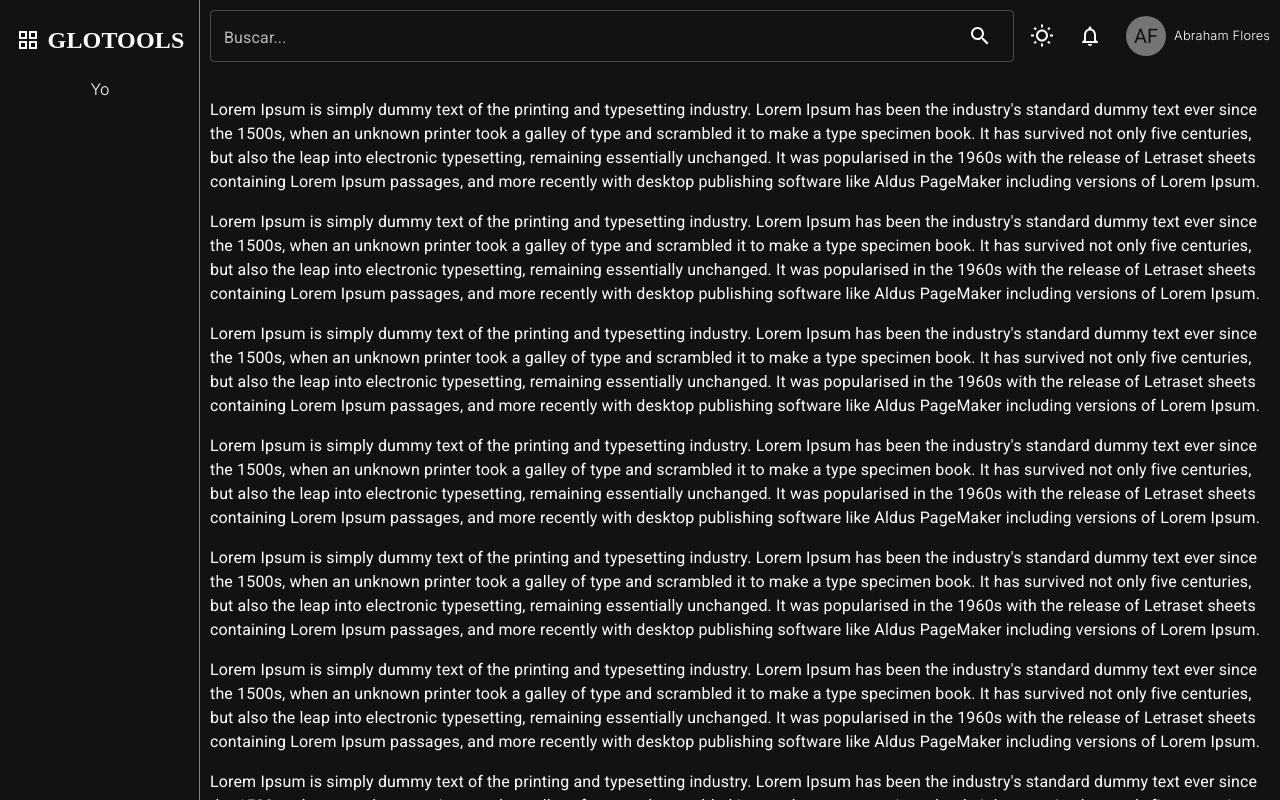
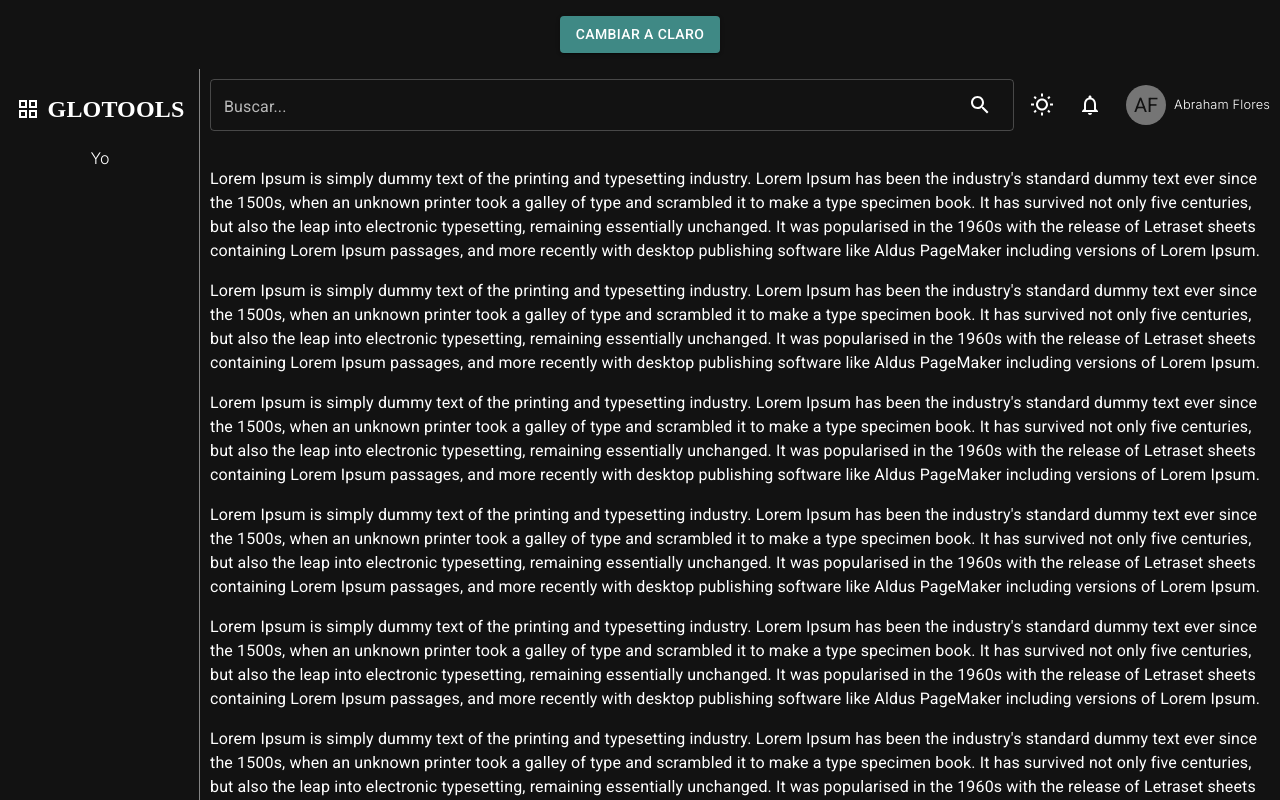
Before and after one commit to Mike1604/FrontEnd-Modular, a React (Vite) app: page / in a window 1280 px wide. Shown: the top 800 px of the page. Built offline with nearby package versions, Linux system fonts and the light colour scheme; a web font is replaced by a local one.

Commit message:
[WIP] Add darkmode logic

```diff
--- a/src/App.jsx
+++ b/src/App.jsx
@@ -1,9 +1,9 @@
-import { useState } from "react";
+import { useState, useEffect } from "react";
 import { RouterProvider } from "react-router";
 import { ThemeProvider } from "@mui/material/styles";
 import CssBaseline from "@mui/material/CssBaseline";
 import { getTheme } from "./Util/MuiTheme";
-/* import Button from "@mui/material/Button"; */
+import Button from "@mui/material/Button";
 import router from "./router/router"
 import "./App.css";
 
@@ -13,16 +13,25 @@ function App() {
 
   const theme = getTheme(darkMode);
 
-  /* const toggleDarkMode = () => setDarkMode(!darkMode); */
+  useEffect(() => {
+    const root = document.documentElement;
+
+    root.style.setProperty('--primary-color', theme.palette.primary.main);
+    root.style.setProperty('--secondary-color', theme.palette.secondary.main);
+    root.style.setProperty('--background-color', theme.palette.background.default);
+    root.style.setProperty('--paper-color', theme.palette.background.paper);
+  }, [theme]);
+
+  const toggleDarkMode = () => setDarkMode(!darkMode);
 
   return (
     <ThemeProvider theme={theme}>
       <CssBaseline />
-      {/* <div style={{ textAlign: "center", padding: "1rem" }}>
+      <div style={{ textAlign: "center", padding: "1rem" }}>
         <Button variant="contained" onClick={toggleDarkMode}>
           Cambiar a {darkMode ? "Claro" : "Oscuro"}
         </Button>
-      </div> */}
+      </div>
       <RouterProvider router={router} />
     </ThemeProvider>
   );
--- a/src/components/home/Sidebar.module.css
+++ b/src/components/home/Sidebar.module.css
@@ -1,4 +1,5 @@
 .sidebar-section {
+  background-color: var(--background-color);
   height: 100vh;
   display: flex;
   flex-flow: column nowrap;
--- a/src/layouts/HomeLayout.module.css
+++ b/src/layouts/HomeLayout.module.css
@@ -16,6 +16,7 @@
 .outlet-grid {
   grid-row: span 1;
   margin: 10px;
+  overflow-y: auto;
 }
 
 
--- a/src/store/store.js
+++ b/src/store/store.js
@@ -1,5 +1,6 @@
 import { configureStore } from "@reduxjs/toolkit";
 import loginReducer from "./loginReducer";
+import themeReducer from "./themeSlice"
 
 const store = configureStore({
     reducer: loginReducer
--- /dev/null
+++ b/src/store/themeSlice.js
@@ -0,0 +1,21 @@
+import { createSlice } from "@reduxjs/toolkit";
+
+const initialState = {
+    darkMode: false,
+};
+
+const themeSlice = createSlice({
+    name: "theme",
+    initialState,
+    reducers: {
+        toggleDarkMode: (state) => {
+            state.darkMode = !state.darkMode;
+        },
+        setDarkMode: (state, action) => {
+            state.darkMode = action.payload;
+        },
+    },
+});
+
+export const { toggleDarkMode, setDarkMode } = themeSlice.actions;
+export default themeSlice.reducer;
```
